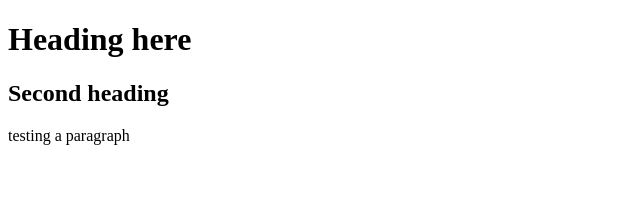
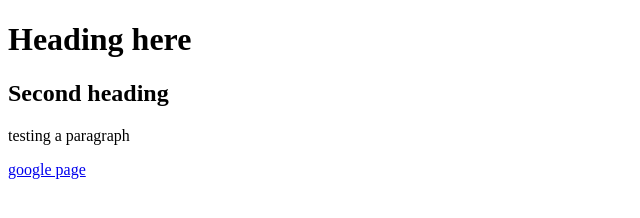
Before and after one commit to JaniLei/www_Jani_Leinonen, a plain HTML site: page index.html in a window 1280 px wide. Shown: the whole page, without its empty margins (0-640 px from the left). Drawn offline with Linux system fonts and the light colour scheme.

Commit message:
Update index.html

```diff
--- a/index.html
+++ b/index.html
@@ -6,6 +6,7 @@
     <p> testing a paragraph
 
     </p>
+    <a href="https://www.google.com"> google page </a>
 
   </body>
 </html>
```
